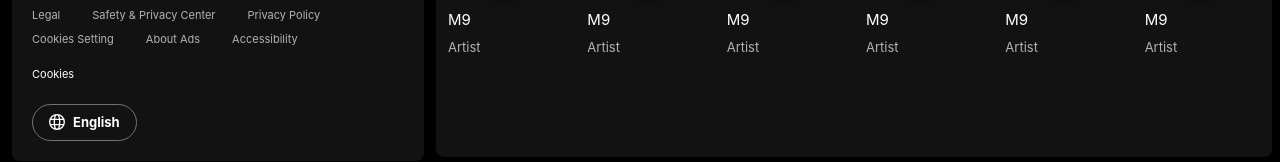
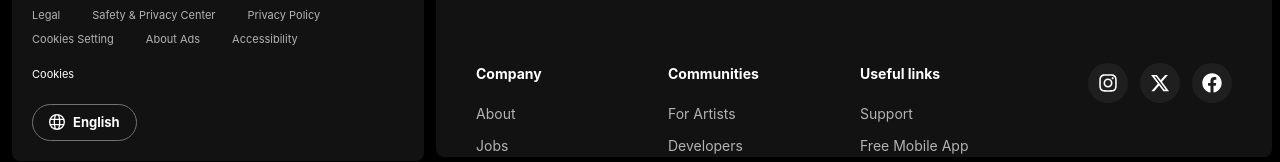
Before and after one commit to arshiayr/B-E-G-A, a React (Vite) app: page / in a window 1280 px wide. Shown: the part 635-797 px from the top of the page. Built offline with nearby package versions, Linux system fonts and the light colour scheme.

Commit message:
Add footer

```diff
--- /dev/null
+++ b/src/components/Home/Footer/Footer.jsx
@@ -0,0 +1,371 @@
+import { FaInstagram } from "react-icons/fa";
+import { FaXTwitter } from "react-icons/fa6";
+import { FaFacebook } from "react-icons/fa";
+
+function Footer() {
+  const footerLinks = {
+    company: {
+      title: "Company",
+      links: [
+        { name: "About", href: "https://www.spotify.com/us/about-us/contact/" },
+        { name: "Jobs", href: "https://www.lifeatspotify.com/" },
+        { name: "For the Record", href: "https://newsroom.spotify.com/" },
+      ],
+    },
+    communities: {
+      title: "Communities",
+      links: [
+        { name: "For Artists", href: "https://artists.spotify.com/" },
+        { name: "Developers", href: "https://developer.spotify.com/" },
+        { name: "Advertising", href: "https://ads.spotify.com/" },
+        { name: "Investors", href: "https://investors.spotify.com/" },
+        { name: "Vendors", href: "https://spotifyforvendors.com/" },
+      ],
+    },
+    usefulLinks: {
+      title: "Useful links",
+      links: [
+        { name: "Support", href: "https://support.spotify.com/" },
+        { name: "Free Mobile App", href: "https://www.spotify.com/us/free/" },
+        { name: "Popular by Country", href: "/popular-in/us" },
+        {
+          name: "Import your music",
+          href: "https://www.spotify.com/us/import-music/",
+        },
+      ],
+    },
+    spotifyPlans: {
+      title: "Spotify Plans",
+      links: [
+        {
+          name: "Premium Individual",
+          href: "https://www.spotify.com/us/premium/#plans",
+        },
+        {
+          name: "Premium Duo",
+          href: "https://www.spotify.com/us/duo/#ref=spotifycom_footer_premium_duo",
+        },
+        {
+          name: "Premium Family",
+          href: "https://www.spotify.com/us/family/#ref=spotifycom_footer_premium_family",
+        },
+        {
+          name: "Premium Student",
+          href: "https://www.spotify.com/us/student/#ref=spotifycom_footer_premium_student",
+        },
+        {
+          name: "Spotify Free",
+          href: "https://www.spotify.com/us/free/#ref=spotifycom_footer_free",
+        },
+      ],
+    },
+  };
+
+  return (
+    <footer
+      className="
+        w-full
+        bg-[#121212]
+        px-6
+        sm:px-8
+        lg:px-10
+        pt-16
+        sm:pt-20
+        pb-10
+        text-white
+      "
+    >
+      <div
+        className="
+          w-full
+          flex
+          flex-col
+          lg:flex-row
+          lg:justify-between
+          gap-12
+          lg:gap-8
+        "
+      >
+        <div
+          className="
+            flex
+            flex-wrap
+            gap-x-10
+            gap-y-12
+            lg:gap-x-8
+            flex-1
+          "
+        >
+          <div
+            className="
+              flex
+              flex-col
+              w-[140px]
+              sm:w-[160px]
+            "
+          >
+            <h4
+              className="
+                text-white
+                text-[14px]
+                font-bold
+                mb-5
+              "
+            >
+              {footerLinks.company.title}
+            </h4>
+
+            {footerLinks.company.links.map((link) => (
+              <a
+                key={link.name}
+                href={link.href}
+                className="
+                  text-[#b3b3b3]
+                  text-[14px]
+                  leading-5
+                  mb-3
+                  w-fit
+                  no-underline
+                  hover:text-white
+                  hover:underline
+                  transition-colors
+                  duration-200
+                "
+              >
+                {link.name}
+              </a>
+            ))}
+          </div>
+
+          <div
+            className="
+              flex
+              flex-col
+              w-[140px]
+              sm:w-[160px]
+            "
+          >
+            <h4
+              className="
+                text-white
+                text-[14px]
+                font-bold
+                mb-5
+              "
+            >
+              {footerLinks.communities.title}
+            </h4>
+
+            {footerLinks.communities.links.map((link) => (
+              <a
+                key={link.name}
+                href={link.href}
+                className="
+                  text-[#b3b3b3]
+                  text-[14px]
+                  leading-5
+                  mb-3
+                  w-fit
+                  no-underline
+                  hover:text-white
+                  hover:underline
+                  transition-colors
+                  duration-200
+                "
+              >
+                {link.name}
+              </a>
+            ))}
+          </div>
+
+          <div
+            className="
+              flex
+              flex-col
+              w-[140px]
+              sm:w-[160px]
+            "
+          >
+            <h4
+              className="
+                text-white
+                text-[14px]
+                font-bold
+                mb-5
+              "
+            >
+              {footerLinks.usefulLinks.title}
+            </h4>
+
+            {footerLinks.usefulLinks.links.map((link) => (
+              <a
+                key={link.name}
+                href={link.href}
+                className="
+                  text-[#b3b3b3]
+                  text-[14px]
+                  leading-5
+                  mb-3
+                  w-fit
+                  no-underline
+                  hover:text-white
+                  hover:underline
+                  transition-colors
+                  duration-200
+                "
+              >
+                {link.name}
+              </a>
+            ))}
+          </div>
+
+          <div
+            className="
+              flex
+              flex-col
+              w-[140px]
+              sm:w-[160px]
+            "
+          >
+            <h4
+              className="
+                text-white
+                text-[14px]
+                font-bold
+                mb-5
+              "
+            >
+              {footerLinks.spotifyPlans.title}
+            </h4>
+
+            {footerLinks.spotifyPlans.links.map((link) => (
+              <a
+                key={link.name}
+                href={link.href}
+                className="
+                  text-[#b3b3b3]
+                  text-[14px]
+                  leading-5
+                  mb-3
+                  w-fit
+                  no-underline
+                  hover:text-white
+                  hover:underline
+                  transition-colors
+                  duration-200
+                "
+              >
+                {link.name}
+              </a>
+            ))}
+          </div>
+        </div>
+
+        <div
+          className="
+            flex
+            items-start
+            gap-3
+            shrink-0
+          "
+        >
+          <div
+            className="
+              w-10
+              h-10
+              rounded-full
+              bg-[#1f1f1f]
+              flex
+              items-center
+              justify-center
+              cursor-pointer
+              hover:bg-[#2a2a2a]
+              transition-all
+              duration-200
+              hover:scale-105
+            "
+          >
+            <FaInstagram
+              className="
+                w-5
+                h-5
+                text-white
+              "
+            />
+          </div>
+
+          <div
+            className="
+              w-10
+              h-10
+              rounded-full
+              bg-[#1f1f1f]
+              flex
+              items-center
+              justify-center
+              cursor-pointer
+              hover:bg-[#2a2a2a]
+              transition-all
+              duration-200
+              hover:scale-105
+            "
+          >
+            <FaXTwitter
+              className="
+                w-5
+                h-5
+                text-white
+              "
+            />
+          </div>
+
+          <div
+            className="
+              w-10
+              h-10
+              rounded-full
+              bg-[#1f1f1f]
+              flex
+              items-center
+              justify-center
+              cursor-pointer
+              hover:bg-[#2a2a2a]
+              transition-all
+              duration-200
+              hover:scale-105
+            "
+          >
+            <FaFacebook
+              className="
+                w-5
+                h-5
+                text-white
+              "
+            />
+          </div>
+        </div>
+      </div>
+
+      <div
+        className="
+          w-full
+          border-t
+          border-[#292929]
+          mt-14
+          pt-8
+        "
+      >
+        <span
+          className="
+            text-[#b3b3b3]
+            text-[12px]
+          "
+        >
+          © 2026 Spotify AB
+        </span>
+      </div>
+    </footer>
+  );
+}
+
+export default Footer;
--- a/src/components/Home/Home.jsx
+++ b/src/components/Home/Home.jsx
@@ -1,5 +1,6 @@
 import TrendingSongs from "./TrendingSongs/TrendingSongs";
 import PopularArtist from "./PopularArtist/PopularArtist"
+import Footer from "./Footer/Footer";
 
 function Home() {
   return (
@@ -12,6 +13,8 @@ function Home() {
         <PopularArtist />
       </div>
 
+      <Footer />
+
     </div>
   );
 }
```
